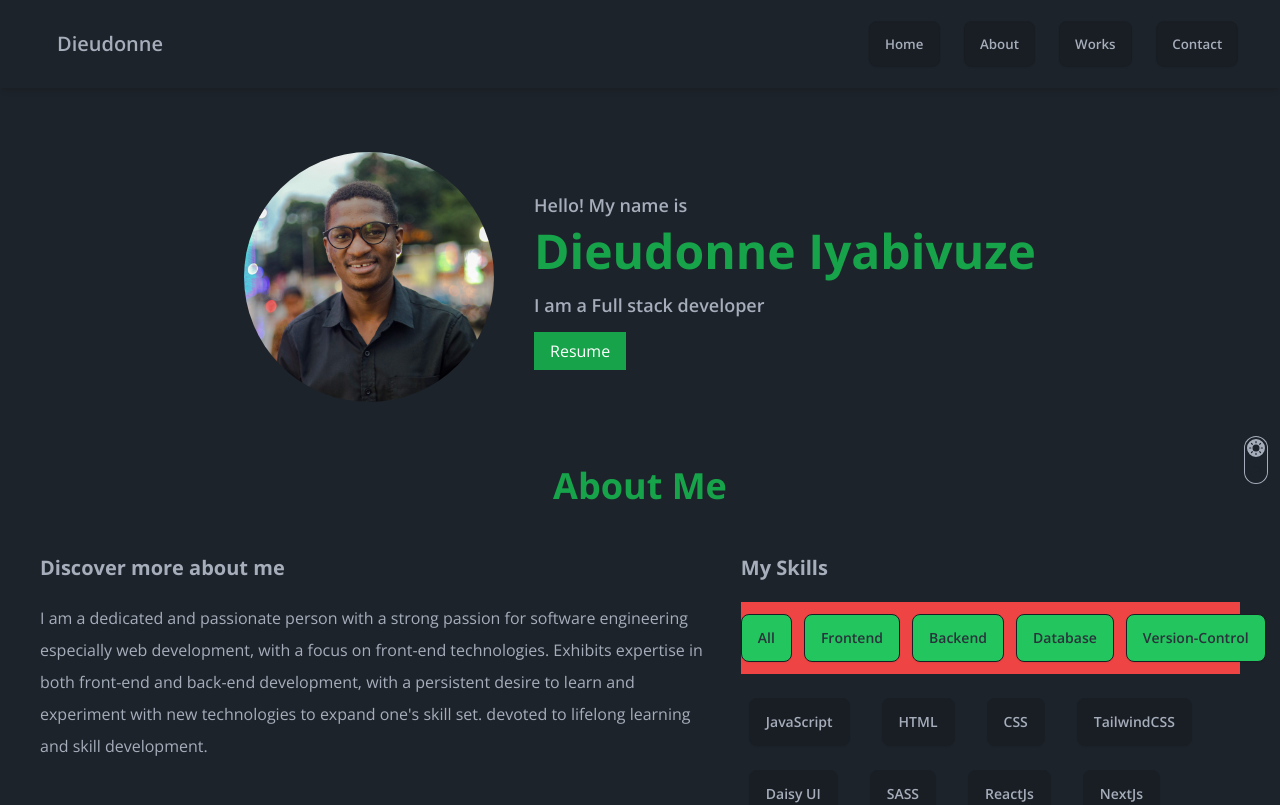
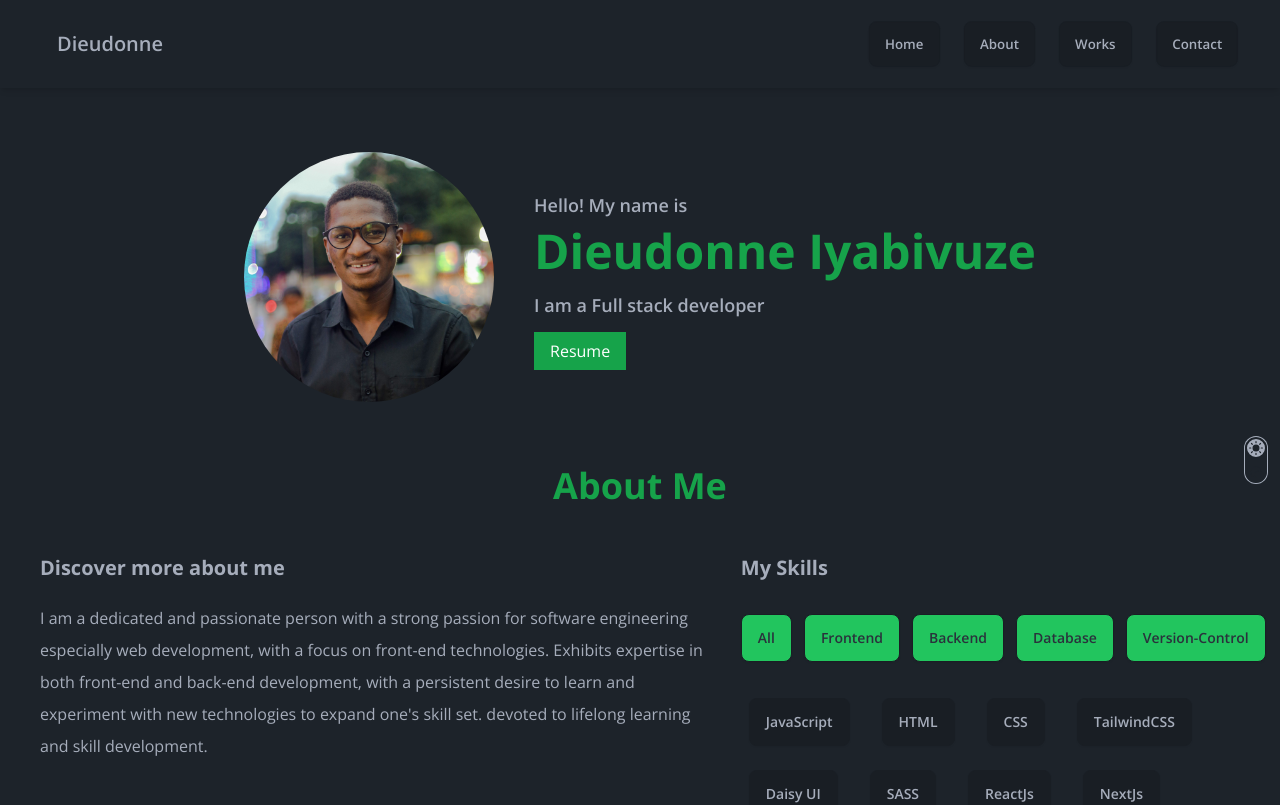
Before and after one commit to Iyabivuz-e/Portfolio, a React (Vite) app: page / in a window 1280 px wide. Shown: the top 805 px of the page. Built offline with nearby package versions, Linux system fonts and the light colour scheme; the HTML template or start-up script is replaced by a standard one.

Commit message:
removed the background red in skills component

```diff
--- a/src/Components/About/Skills.tsx
+++ b/src/Components/About/Skills.tsx
@@ -20,7 +20,7 @@ const Skills = () => {
     <div className="">
       <h1 className="text-xl mb-5 font-bold text-base-neutral">My Skills</h1>
       <div>
-        <ul className="py-3 flex max-sm:grid grid-cols-2 bg-red-500 gap-3 mb-5 justify-start">
+        <ul className="py-3 flex max-sm:grid grid-cols-2 gap-3 mb-5 justify-start">
           <li
             onClick={() => handleFilter("All")}
             className="bg-green-500 btn max-sm:w-full text-neutral px-4 py-2 cursor-pointer font-semibold"
```
